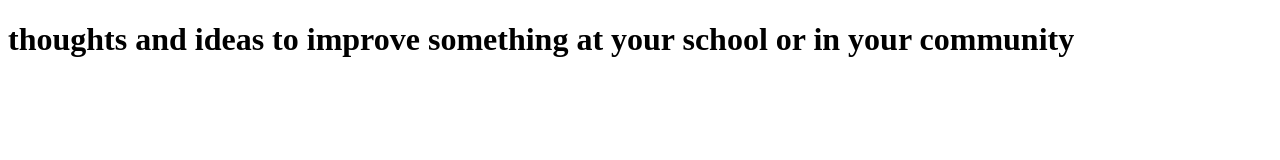
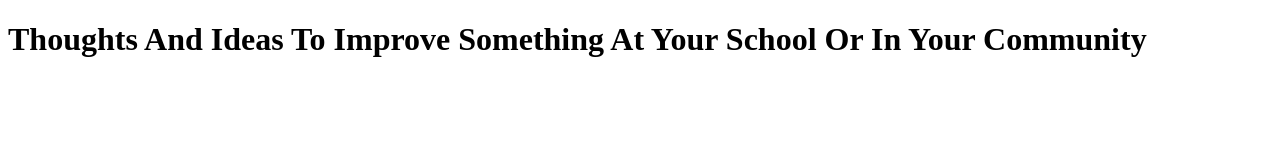
Before and after one commit to Aritrap3/lesson_5_mini_activity, a plain HTML site: page index.html in a window 1280 px wide. Drawn offline with Linux system fonts and the light colour scheme.

Commit message:
Update index.html

```diff
--- a/index.html
+++ b/index.html
@@ -4,6 +4,6 @@
 <title> Lesson 5 Mini Activity </title>
   </head>
   <body>
-    <h1>thoughts and ideas to improve something at your school or in your community</h1>
+    <h1>Thoughts And Ideas To Improve Something At Your School Or In Your Community</h1>
   </body>
 </html>
```
